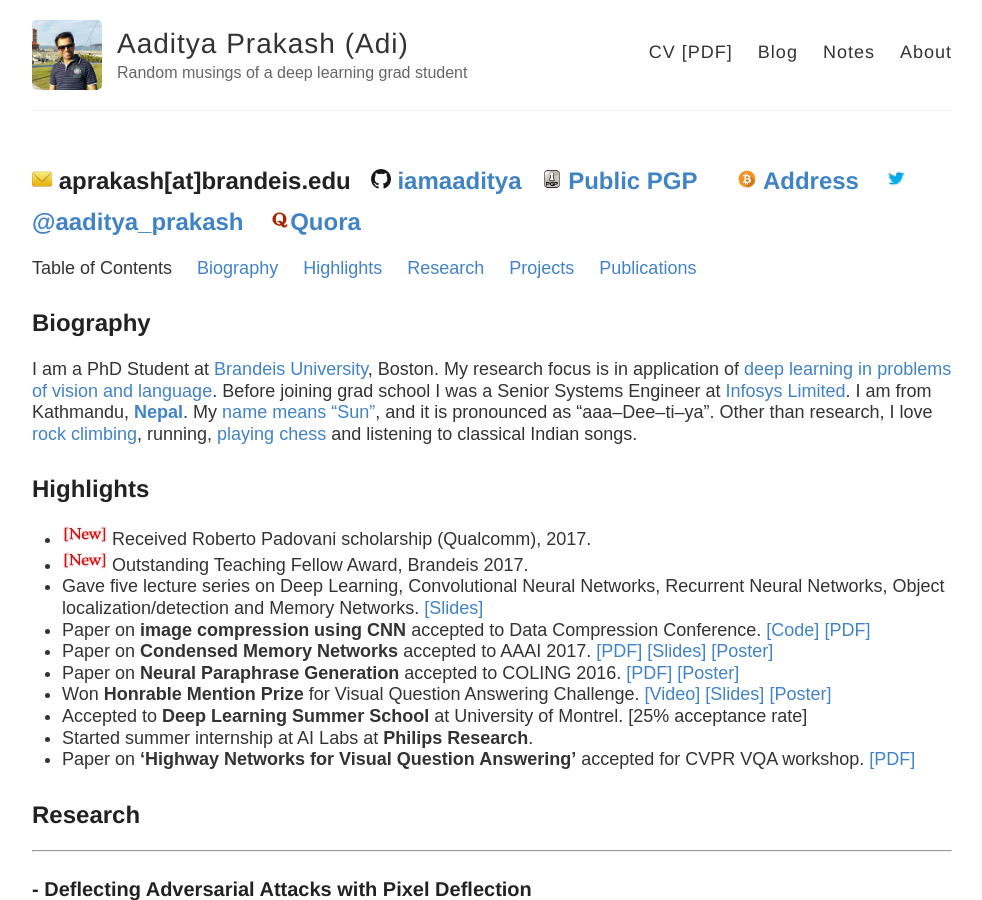
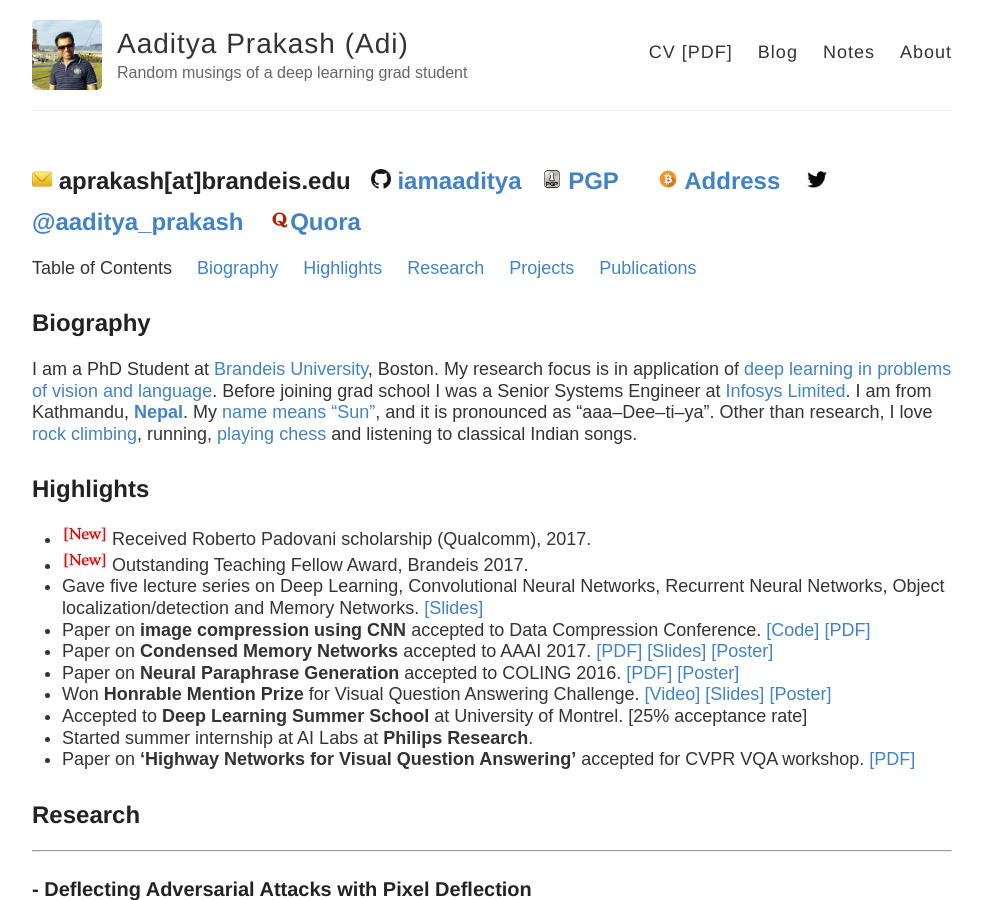
Before and after one commit to iamaaditya/iamaaditya.github.io, a Jekyll site: the page built from about/index.md, in a window 1280 px wide and 900 px high. Shown: the whole window, without its empty margins (84-1066 px from the left). Built offline with Jekyll 4.4.1, drawn with Linux system fonts in a browser that asks for light colours; some web fonts are replaced; grey boxes are pictures that could not be loaded.

Commit message:
Update index.md

```diff
--- a/about/index.md
+++ b/about/index.md
@@ -4,10 +4,10 @@
 layout: page
 dsq_thread_id: []
 ---
-<img src="https://raw.githubusercontent.com/iamaaditya/iamaaditya.github.io/master/images/small_email.png" height="20px" width="20px" /> aprakash\[at\]brandeis.edu   [<img src="https://raw.githubusercontent.com/iamaaditya/iamaaditya.github.io/master/images/github.ico" height="20px" width="20px"> iamaaditya](https://github.com/iamaaditya)   [<img src="https://raw.githubusercontent.com/iamaaditya/iamaaditya.github.io/master/images/pgp.gif" height="20px" width="20px"> Public PGP](https://raw.githubusercontent.com/iamaaditya/iamaaditya.github.io/master/pgp_public_aaditya.txt)       [<img src="https://raw.githubusercontent.com/iamaaditya/iamaaditya.github.io/master/images/Froyoshark-Enkel-Bitcoin.ico" width="20px" height="20px" /> Address](https://blockchain.info/address/19a2dDQDh3EDpHs5bhDyHnoGLMTwqjoEVv)    [<img src="https://raw.githubusercontent.com/iamaaditya/iamaaditya.github.io/master/images/twitter.ico" height="20px" width="20px" />@aaditya_prakash](https://twitter.com/aaditya_prakash)    [<img src="https://raw.githubusercontent.com/iamaaditya/iamaaditya.github.io/master/images/quora.ico" height="20px" width="20px" />Quora](https://www.quora.com/profile/Aaditya-Prakash)
+<img src="https://raw.githubusercontent.com/iamaaditya/iamaaditya.github.io/master/images/small_email.png" height="20px" width="20px" /> aprakash\[at\]brandeis.edu   [<img src="https://raw.githubusercontent.com/iamaaditya/iamaaditya.github.io/master/images/github.ico" height="20px" width="20px"> iamaaditya](https://github.com/iamaaditya)   [<img src="https://raw.githubusercontent.com/iamaaditya/iamaaditya.github.io/master/images/pgp.gif" height="20px" width="20px"> PGP](https://raw.githubusercontent.com/iamaaditya/iamaaditya.github.io/master/pgp_public_aaditya.txt)       [<img src="https://raw.githubusercontent.com/iamaaditya/iamaaditya.github.io/master/images/Froyoshark-Enkel-Bitcoin.ico" width="20px" height="20px" /> Address](https://blockchain.info/address/19a2dDQDh3EDpHs5bhDyHnoGLMTwqjoEVv)    [<img src="https://raw.githubusercontent.com/iamaaditya/iamaaditya.github.io/master/images/icons8-twitter-26.png" height="20px" width="20px"/> @aaditya_prakash](https://twitter.com/aaditya_prakash)    [<img src="https://raw.githubusercontent.com/iamaaditya/iamaaditya.github.io/master/images/quora.ico" height="20px" width="20px" />Quora](https://www.quora.com/profile/Aaditya-Prakash)
 ---
 
-Table of Contents     [Biography](#biography)     [Highlights](#highlights)     [Research](#current-research)     [Projects](#projects)     [Publications](#publications)
+Table of Contents     [Biography](#biography)     [Highlights](#highlights)     [Research](#research)     [Projects](#projects)     [Publications](#publications)
 
 ## <a name="biography" id="biography"></a>Biography
 
```
